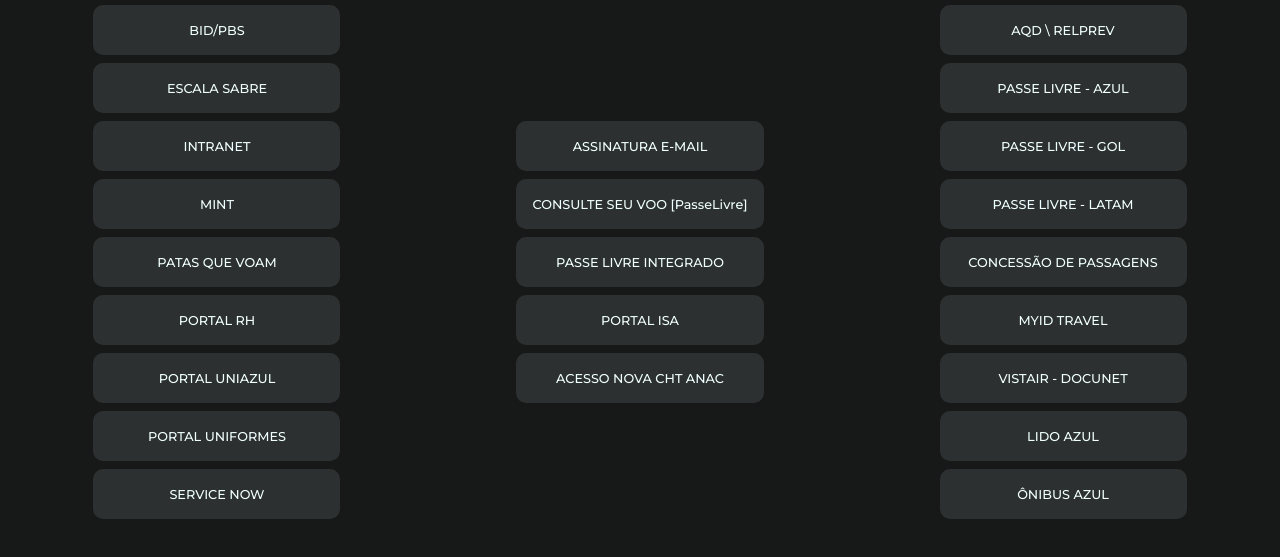
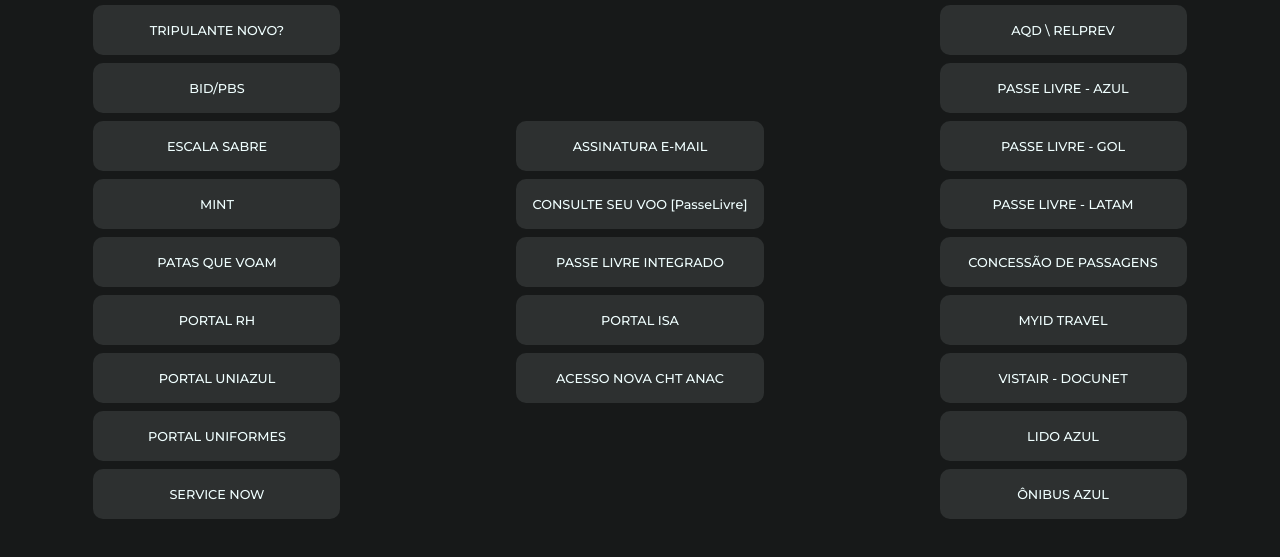
Before and after one commit to gaxque/Linking, a plain HTML site: page index.html in a window 1280 px wide. Shown: the part 195-752 px from the top of the page. Drawn offline with Linux system fonts and the light colour scheme.

Commit message:
Update index.html
Add link de ajuda para trip novo " JANELA DE AJUDA ";
Fixed link de " ESCALA SABRE "

```diff
--- a/index.html
+++ b/index.html
@@ -23,9 +23,9 @@
 
                 <ul class="Links">
 
+                    <li class="List-link"><a href="https://janeladeajuda.vercel.app/" class="Style-link" target="_blank" >TRIPULANTE NOVO?</a></li>
                     <li class="List-link"><a href="https://crew.azu.jepphost.com/bidpoint" class="Style-link" target="_blank" >BID/PBS</a></li>
-                    <li class="List-link"><a href="https://communityportal.flightservices.cae.com/community/home" class="Style-link" target="_blank" >ESCALA SABRE</a></li>
-                    <li class="List-link"><a href="https://voeazul.sharepoint.com/sites/intranet" class="Style-link" target="_blank" >INTRANET</a></li>
+                    <li class="List-link"><a href="http://cae.voeazul.com.br" class="Style-link" target="_blank" >ESCALA SABRE</a></li>
                     <li class="List-link"><a href="https://azul.mint-online.com/azul/en/resource" class="Style-link" target="_blank" >MINT</a></li>
                     <li class="List-link"><a href="https://www.instagram.com/patasquevoam/?hl=pt-br" class="Style-link" target="_blank" >PATAS QUE VOAM</a></li>
                     <li class="List-link"><a href="https://portalrh.voeazul.com.br/portalrh/" class="Style-link" target="_blank" >PORTAL RH</a></li>
```
